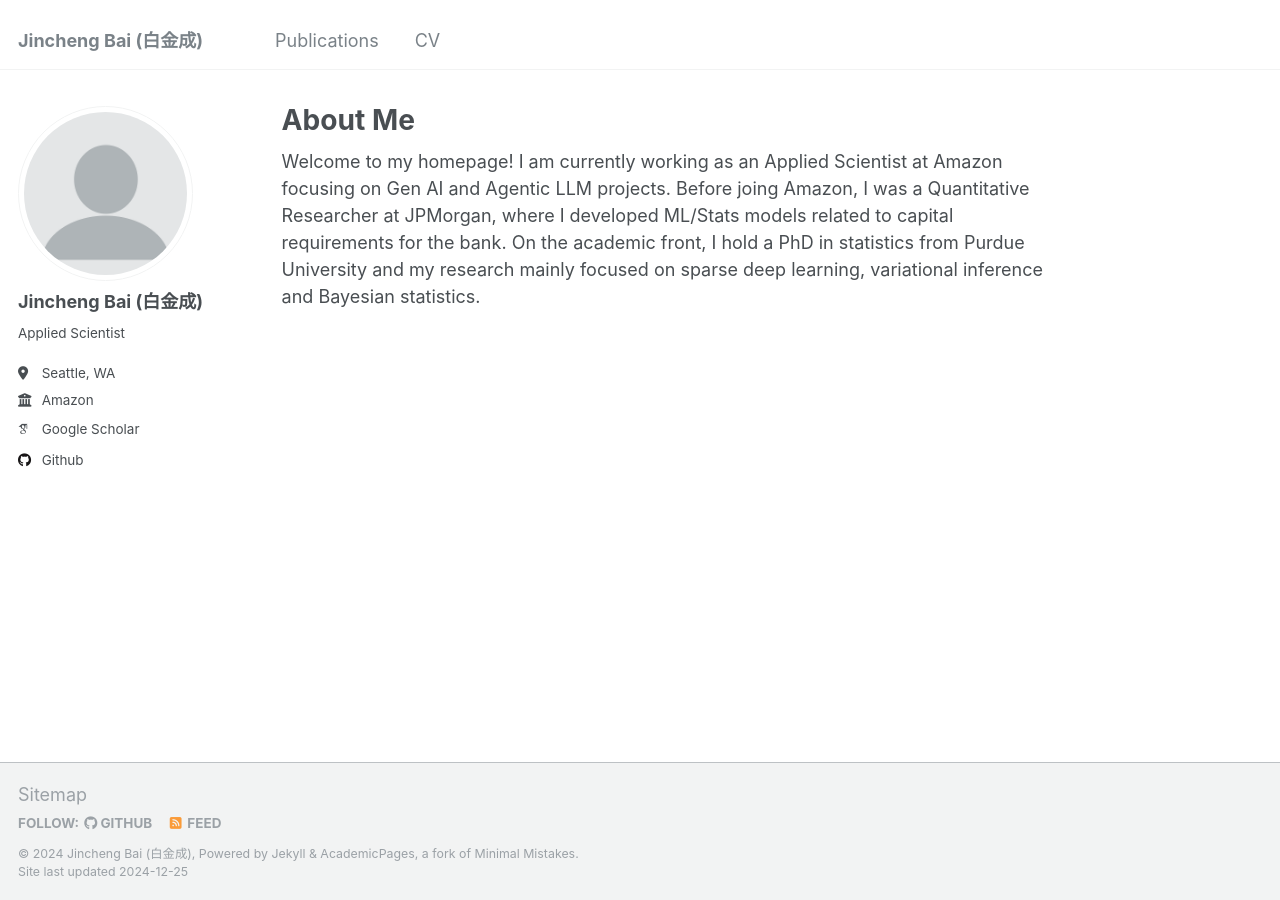
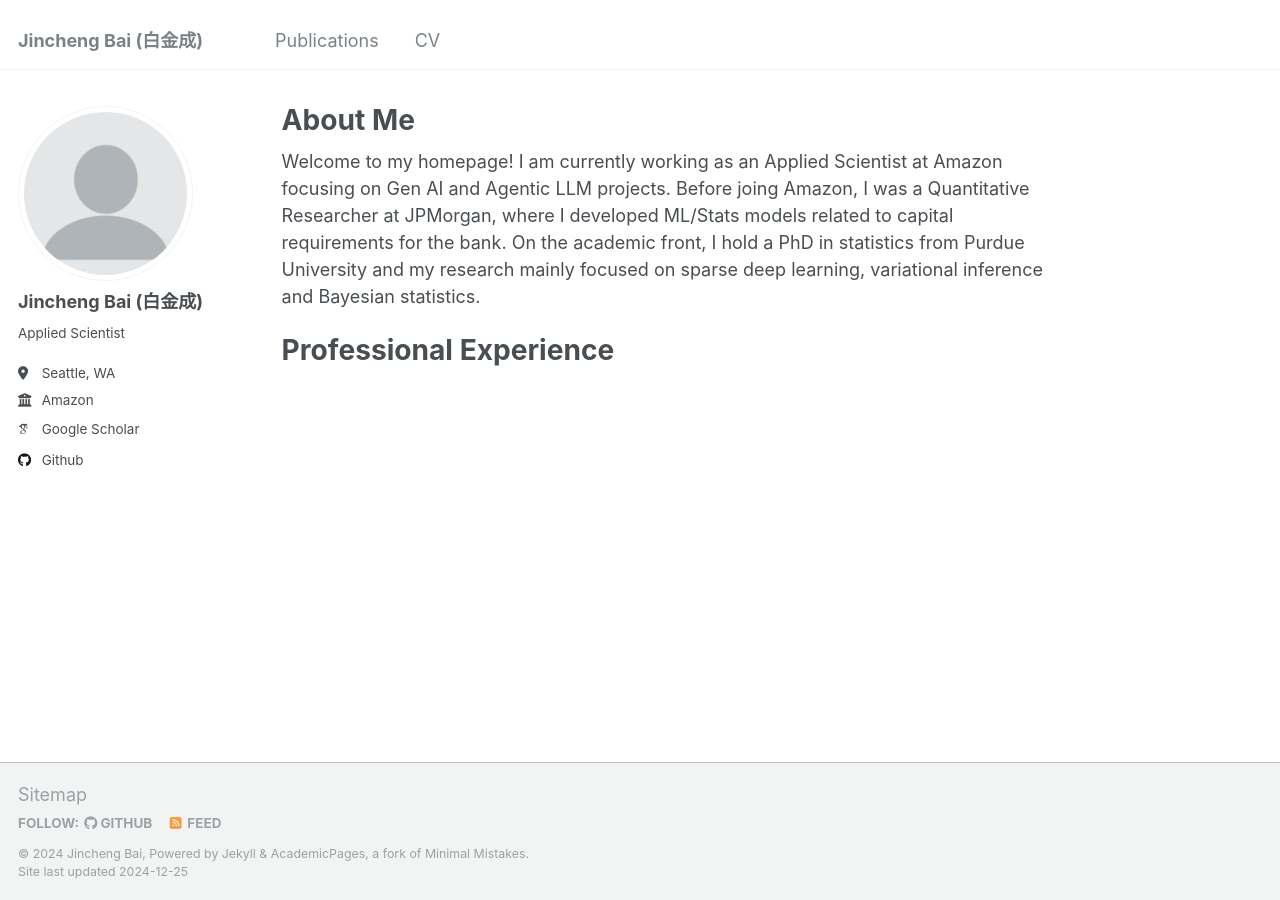
Before and after one commit to JinchengBai/JinchengBai.github.io, a Jekyll site: the page built from _pages/about.md, in a window 1280 px wide. Built offline with Jekyll 4.4.1, drawn with Linux system fonts in a browser that asks for light colours; some web fonts are replaced.

Commit message:
Add work section

```diff
--- a/_config.yml
+++ b/_config.yml
@@ -10,7 +10,7 @@
 locale                   : "en-US"
 title                    : "Jincheng Bai (白金成)"
 title_separator          : "-"
-name                     : &name "Jincheng Bai (白金成)"
+name                     : &name "Jincheng Bai"
 description              : &description "personal description"
 url                      : https://JinchengBai.github.io # the base hostname & protocol for your site e.g. "https://[your GitHub username].github.io"
 baseurl                  : "" # the subpath of your site, e.g. "/blog"
--- a/_pages/about.md
+++ b/_pages/about.md
@@ -8,6 +8,10 @@ redirect_from:
 ---
 
 Welcome to my homepage! I am currently working as an Applied Scientist at Amazon focusing on Gen AI and Agentic LLM projects. Before joing Amazon, I was a Quantitative Researcher at JPMorgan, where I developed ML/Stats models related to capital requirements for the bank. On the academic front, I hold a PhD in statistics from Purdue University and my research mainly focused on sparse deep learning, variational inference and Bayesian statistics.
+
+
+Professional Experience
+======
 
 <!---
 A data-driven personal website
```
